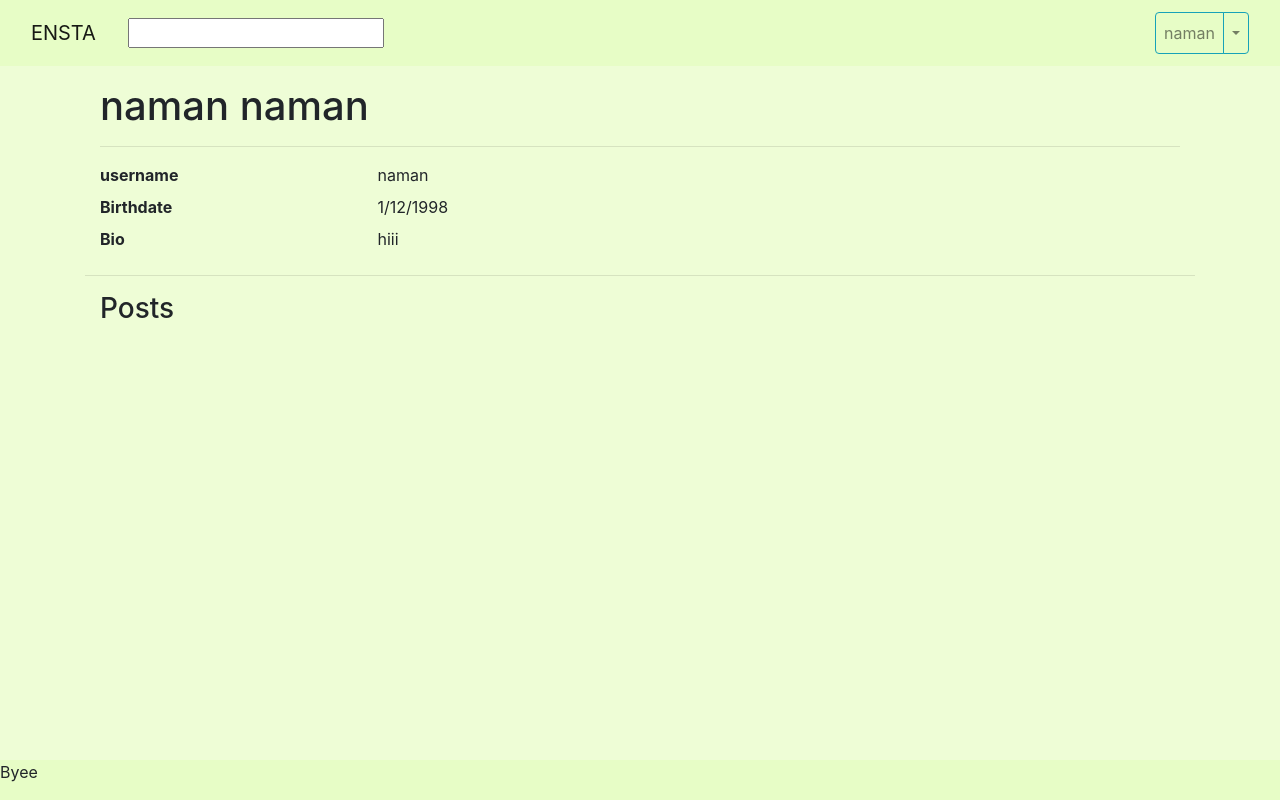
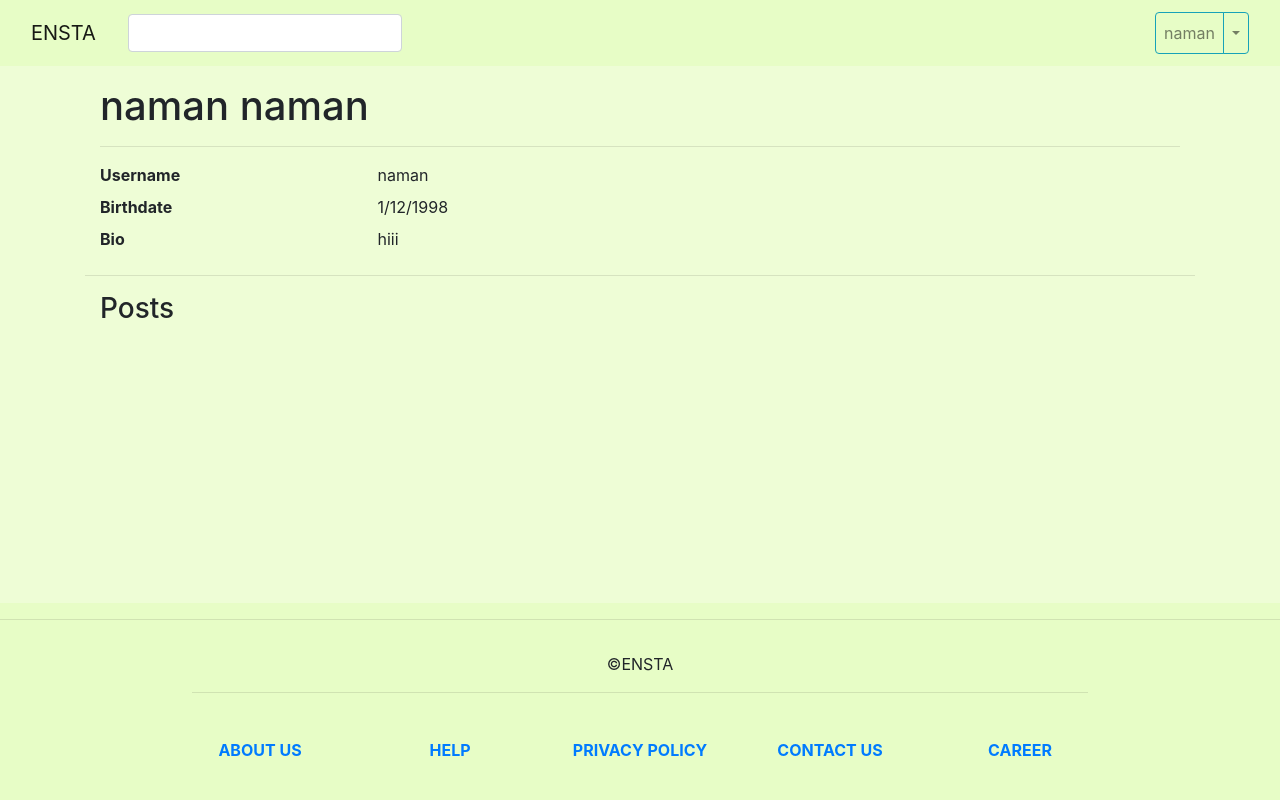
Before and after one commit to maulikchevli/ITA, a Flask app: a page that uses assign3/templates/base.html in a window 1280 px wide. Run offline with Flask 2, Linux system fonts and the light colour scheme; a user stored in the database is signed in; data comes from the database, SQL or seed files in the repository; some libraries are stand-ins or nearby versions.

Commit message:
Add footer and other html, assign3

```diff
--- a/assign3/app.py
+++ b/assign3/app.py
@@ -19,6 +19,7 @@ def login_required(f):
 	@wraps(f)
 	def fn( *args, **kwargs):
 		if 'username' not in session:
+			session["flashErr"] = "Please login first!"
 			return redirect( url_for('login'))
 		return f( *args, **kwargs)
 	return fn
@@ -51,11 +52,11 @@ def search():
 			users = users.fetchall()
 
 			for user in users:
-				posts = cur.execute('select pid,tags from posts where username LIKE ?', (user['username'],))
+				posts = cur.execute('select pid,title,tags from posts where username LIKE ?', (user['username'],))
 				posts = posts.fetchall()
 				for post in posts:
 					if query in post['tags']:
-						res['posts'].append(post['pid'])
+						res['posts'].append({'pid':post['pid'], 'title':post['title']})
 
 		else:
 			users = cur.execute('select username,firstname,lastname from users');
@@ -67,7 +68,7 @@ def search():
 
 		print( res)
 		con.close()
-		return jsonify(res)
+		return render_template("search.html", result=res)
 
 @app.route('/profile/<username>', methods = ['POST', 'GET'])
 @login_required
--- a/assign3/templates/base.html
+++ b/assign3/templates/base.html
@@ -28,6 +28,7 @@
 	</main>
 
 	<footer class="footer">
+		{% include 'footer.html' %}
 		{% block footer %}{% endblock %}
 	</footer>
 
--- /dev/null
+++ b/assign3/templates/footer.html
@@ -0,0 +1,40 @@
+<hr>
+<div class="footer-copyright text-center py-3">
+	©ENSTA
+</div>
+
+<hr class="rgba-white-light" style="margin: 0 15%;">
+
+<div class="container">
+  <div class="row text-center d-flex justify-content-center pt-5 mb-3">
+	<div class="col-md-2 mb-3">
+	  <h6 class="text-uppercase font-weight-bold">
+		<a href="#!">About us</a>
+	  </h6>
+	</div>
+
+	<div class="col-md-2 mb-3">
+	  <h6 class="text-uppercase font-weight-bold">
+		<a href="#!">Help</a>
+	  </h6>
+	</div>
+
+	<div class="col-md-2 mb-3">
+	  <h6 class="text-uppercase font-weight-bold">
+		<a href="#!">Privacy Policy</a>
+	  </h6>
+	</div>
+
+	<div class="col-md-2 mb-3">
+	  <h6 class="text-uppercase font-weight-bold">
+		<a href="#!">Contact Us</a>
+	  </h6>
+	</div>
+
+	<div class="col-md-2 mb-3">
+	  <h6 class="text-uppercase font-weight-bold">
+		<a href="#!">Career</a>
+	  </h6>
+	</div>
+  </div>
+</div>
--- a/assign3/templates/index.html
+++ b/assign3/templates/index.html
@@ -10,5 +10,4 @@
 {% endblock %}
 
 {% block footer %}
-	<p>Byee</p>
 {% endblock %}
--- a/assign3/templates/login.html
+++ b/assign3/templates/login.html
@@ -24,5 +24,4 @@
 {% endblock %}
 
 {% block footer %}
-	Bye
 {% endblock %}
--- a/assign3/templates/mainHeader.html
+++ b/assign3/templates/mainHeader.html
@@ -3,7 +3,10 @@
 		<a class="navbar-brand" href="{{ url_for('index') }}">ENSTA</a>
 	</div>
 
-	<form class="inline-form"><input type="text" onkeyup="suggest(this.value)"></form>
+	<form class="inline-form" method="POST" action="{{ url_for('search') }}">
+		<!-- TODO ajax for suggestions -->
+		<input type="text"  name="query" class="form-control">
+	</form>
 
 	<button class="navbar-toggler" type="button" data-toggle="collapse" data-target="#navbarSupportedContent" aria-controls="navbarSupportedContent" aria-expanded="false" aria-label="Toggle navigation">
 		<span class="navbar-toggler-icon"></span>
@@ -15,7 +18,7 @@
 				{% if session.username %}
 				<li class="nav-item dropdown btn-group">
 					<a class="nav-link btn btn-outline-info"
-					   href="{{ url_for('profile', username=session['username']) }}">{% print session.username %}
+					   href="{{ url_for('profile', username=session['username']) }}">{{ session["username"] }}
 					</a>
 
 					<a class="btn btn-outline-info nav-link dropdown-toggle dropdown-toggle-split" data-toggle="dropdown" aria-haspopup="true" aria-expanded="false"><span class="sr-only">Toggle Dropdown</span></a>
@@ -41,7 +44,7 @@
 
 <div class="flash-message">
 	{% if session.flashMsg %}
-	<div class="alert alert-warning alert-dismissible fade show" role="alert">
+	<div class="alert alert-primary alert-dismissible fade show" role="alert">
 		{{ session.pop('flashMsg',None) }}
 		<button type="button" class="close" data-dismiss="alert" aria-label="Close">
 			<span aria-hidden="true">&times;</span>
--- a/assign3/templates/post.html
+++ b/assign3/templates/post.html
@@ -34,5 +34,4 @@
 {% endblock %}
 
 {% block footer %}
-	<p>Byee</p>
 {% endblock %}
--- a/assign3/templates/profile.html
+++ b/assign3/templates/profile.html
@@ -11,7 +11,7 @@
 
 	<hr>
 	<dl class="row">
-		<dt class="col-sm-3">username</dt>
+		<dt class="col-sm-3">Username</dt>
 		<dd class="col-sm-9">{{ user["username"] }}</dd>
 
 		<dt class="col-sm-3">Birthdate</dt>
@@ -34,9 +34,11 @@
 				<a href="{{ url_for('blog', pid=post['pid']) }}">{{ post["title"] }}</a>
 			</span>
 
+			{% if session['username'] == post['username'] %}
 			<form method="POST" action="{{ url_for('delete', pid=post['pid']) }}" class="col-sm-3">
 				<input type="submit" value="Delete" class="btn btn-outline-danger">
 			</form>
+			{% endif %}
 		</p>
 
 		<p>By @<a href="{{ url_for('profile', username=post['username']) }}">{{ post["username"] }}</a></p>
@@ -56,5 +58,4 @@
 {% endblock %}
 
 {% block footer %}
-	<p>Byee</p>
 {% endblock %}
--- a/assign3/templates/register.html
+++ b/assign3/templates/register.html
@@ -59,5 +59,4 @@
 {% endblock %}
 
 {% block footer %}
-	Bye
 {% endblock %}
```
Also changed, not shown: assign3/templates/blog.html (+9 -7 lines), assign3/templates/search.html (added, +31 -0 lines).
